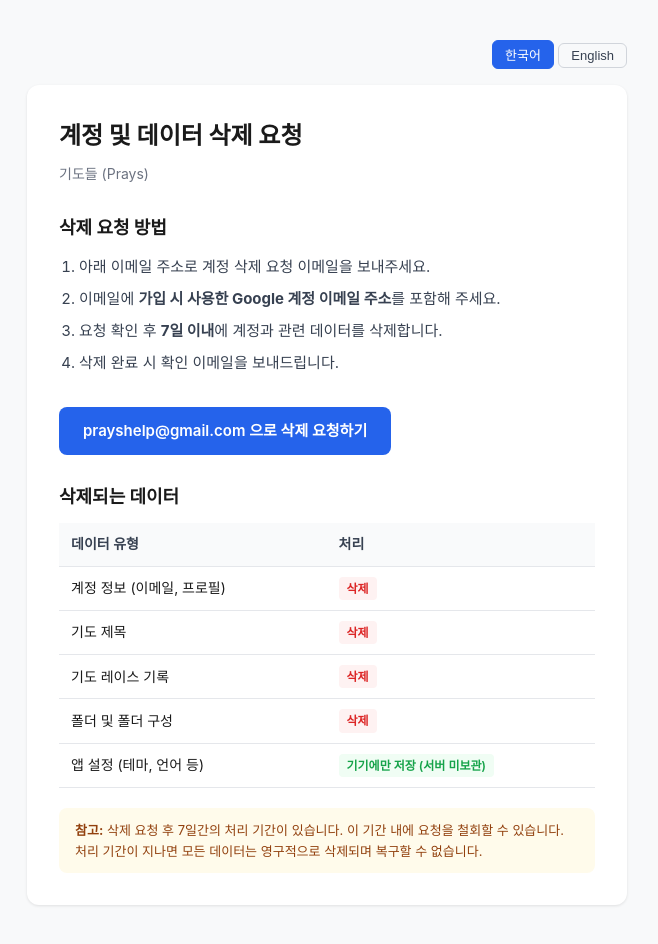
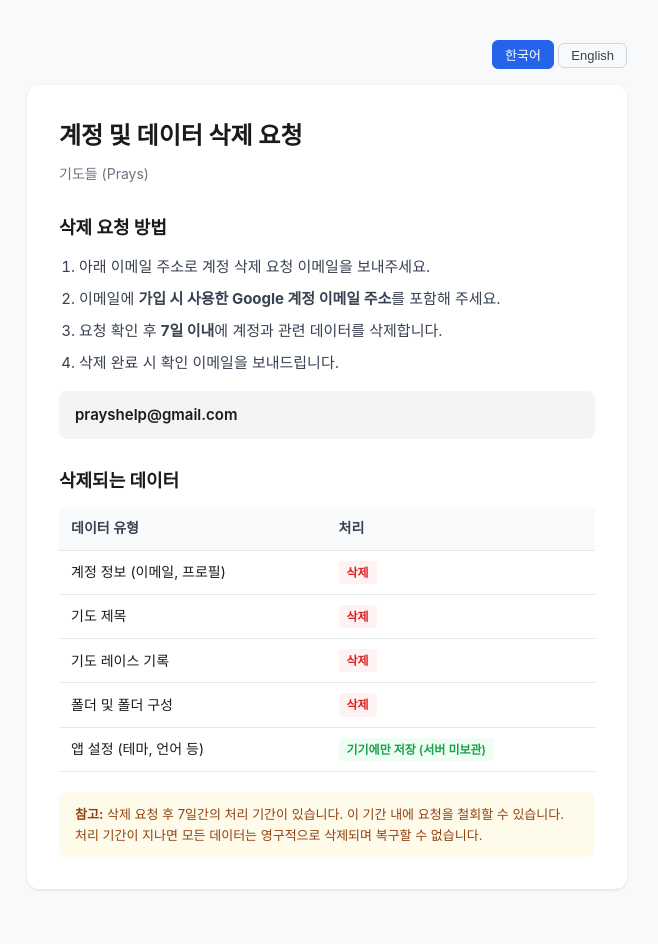
Before and after one commit to prayshelp/prayshelp.github.io, a plain HTML site: page delete-account.html in a window 1280 px wide. Shown: the whole page, without its empty margins (313-971 px from the left). Drawn offline with Linux system fonts and the light colour scheme.

Commit message:
Remove mailto button, show email as text

```diff
--- a/delete-account.html
+++ b/delete-account.html
@@ -82,18 +82,15 @@
             padding: 2px 8px;
             border-radius: 4px;
         }
-        .email-link {
-            display: inline-block;
+        .email-box {
             margin-top: 16px;
-            padding: 12px 24px;
-            background: #2563eb;
-            color: #fff;
-            text-decoration: none;
+            padding: 12px 16px;
+            background: #f3f4f6;
             border-radius: 8px;
+            font-size: 15px;
             font-weight: 600;
-            font-size: 15px;
+            color: #1a1a1a;
         }
-        .email-link:hover { background: #1d4ed8; }
         .note {
             margin-top: 20px;
             padding: 12px 16px;
@@ -146,9 +143,7 @@
                     <li>삭제 완료 시 확인 이메일을 보내드립니다.</li>
                 </ol>
 
-                <a class="email-link" href="mailto:prayshelp@gmail.com?subject=[기도들] 계정 삭제 요청&body=가입 이메일: ">
-                    prayshelp@gmail.com 으로 삭제 요청하기
-                </a>
+                <div class="email-box">prayshelp@gmail.com</div>
 
                 <h2>삭제되는 데이터</h2>
                 <table class="data-table">
@@ -184,9 +179,7 @@
                     <li>You will receive a confirmation email once deletion is complete.</li>
                 </ol>
 
-                <a class="email-link" href="mailto:prayshelp@gmail.com?subject=[Prays] Account Deletion Request&body=Sign-up email: ">
-                    Request deletion via prayshelp@gmail.com
-                </a>
+                <div class="email-box">prayshelp@gmail.com</div>
 
                 <h2>Data That Will Be Deleted</h2>
                 <table class="data-table">
```
